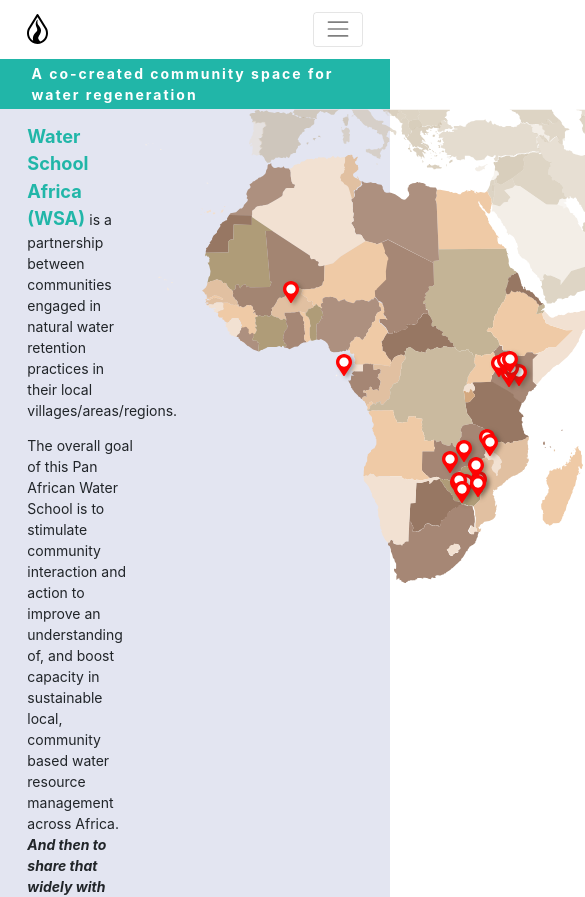
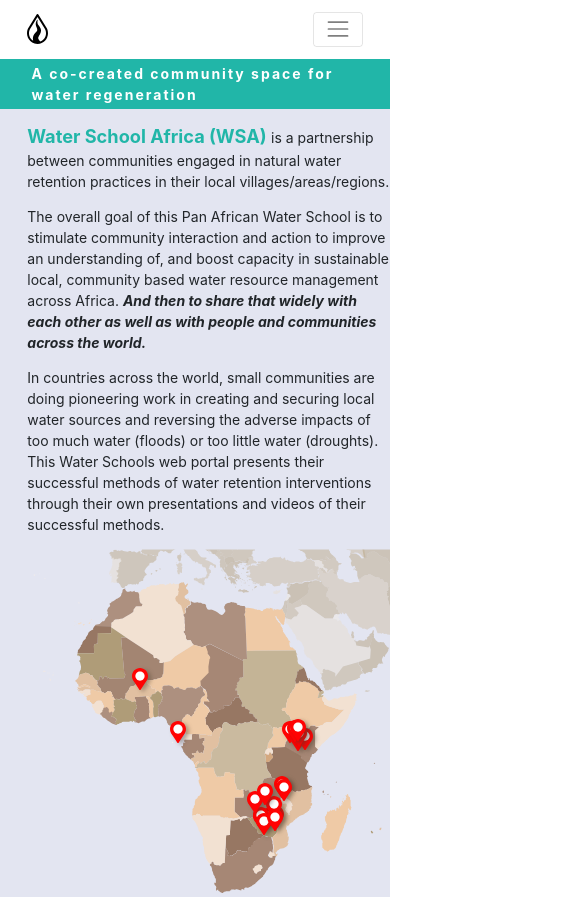
Before and after one commit to Ropeth/ws-react, a React (Vite) app: page / in a window 390 px wide. Shown: the top 897 px of the page, 585 px wide, since content can reach past the window. Built offline with nearby package versions, Linux system fonts and the light colour scheme.

Commit message:
mobile layout fix

```diff
--- a/src/index.css
+++ b/src/index.css
@@ -133,6 +133,7 @@
   padding: 0 0 0 var(--mainmargin);
   background-color: rgb(227, 229, 241);
   flex-grow: 1;
+  flex-wrap: wrap;
 }
 .info {
   width: 30%;
@@ -140,10 +141,23 @@
 }
 .map {
   width: 70%;
-  min-width: 500px;
+  min-width: 300px;
   display: grid;
   flex-grow: 1;
   /* transition: 0.5s ease-in-out; //can use with width change but not with flex-grow*/
+}
+@media screen and (max-width: 768px) {
+  .info {
+    width: 100%;
+    margin-top: 1rem;
+  }
+  .map {
+    width: 100%;
+    min-width: 300px;
+    display: grid;
+    flex-grow: 1;
+    /* transition: 0.5s ease-in-out; //can use with width change but not with flex-grow*/
+  }
 }
 .map img.map-background,
 .pins-layer {
```
